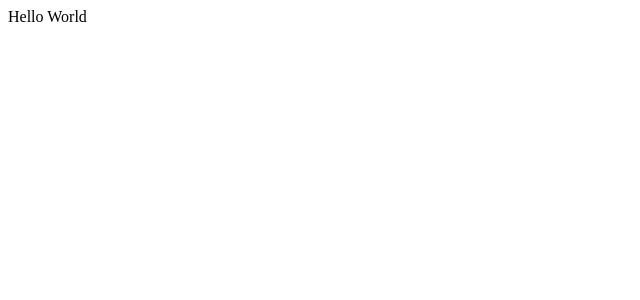
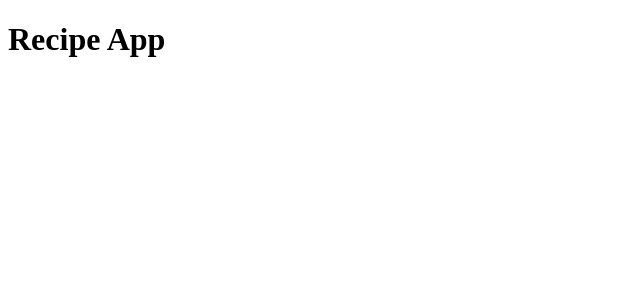
Before and after one commit to KaranSrestha/RecipieApp, a React (Vite) app in the folder frontend/RecipieApp/: page / in a window 1280 px wide. Shown: the top 300 px of the page, without its empty margins (0-640 px from the left). Built offline with nearby package versions, Linux system fonts and the light colour scheme.

Commit message:
Change content on App.js

```diff
--- a/frontend/RecipieApp/src/App.jsx
+++ b/frontend/RecipieApp/src/App.jsx
@@ -2,7 +2,7 @@ import './App.css'
 
 function App() {
   return (
-    <div>Hello World</div>
+    <h1>Recipe App</h1>
   )
 }
 
```
